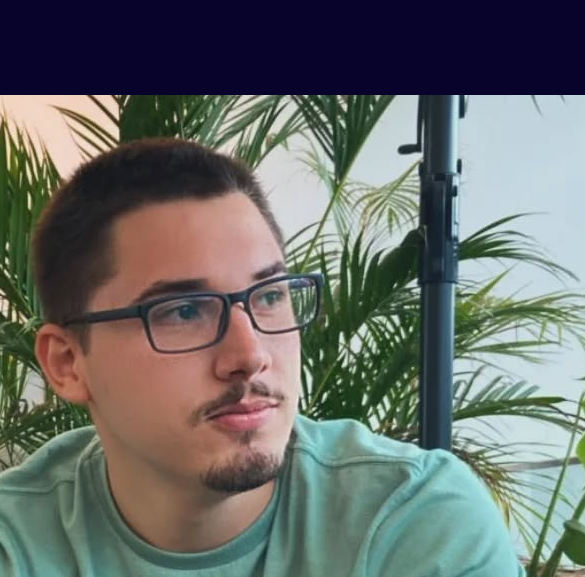
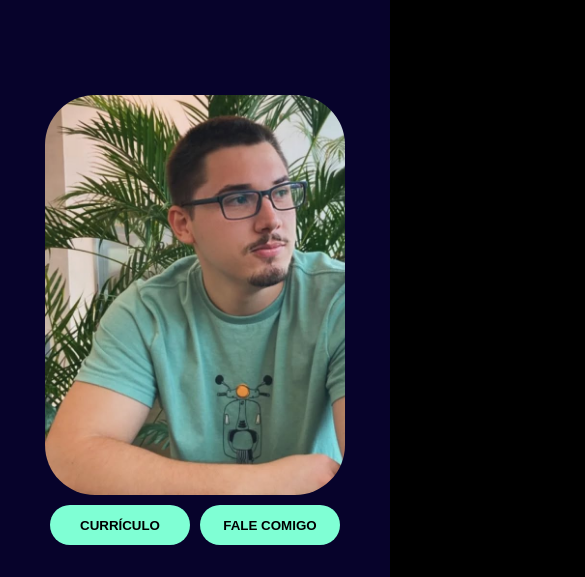
Before and after one commit to Leandro-RF-Rodriguez/Port, a plain HTML site: page index.html in a window 390 px wide. Shown: the top 577 px of the page, 585 px wide, since content can reach past the window. Drawn offline with Linux system fonts and the light colour scheme.

Commit message:
Update index.html
responsividade

```diff
--- a/index.html
+++ b/index.html
@@ -6,16 +6,14 @@
     <title>Leandro Rafael</title>
     <link rel="stylesheet" href="index.css">
     <script src="js/popup.js" defer></script>
-
     <script src="https://cdn.emailjs.com/dist/email.min.js"></script>
 </head>
 <body>
 
+<div class="tudo">
+
     <div class="posi">
         <nav class="menu">
-        <ul class="parteum">
-            <li><a class="logo"></a></li>
-        </ul>
                 <ul class="partedois">
                     <li><a href="#a1">Sobre</a></li>
                     <li><a href="https://www.linkedin.com/in/leandro-rafael-ferreira-rodriguez-b691b8243">LinkedIn</a></li>
@@ -52,7 +50,7 @@
 
                 <div class="espaso">
                     <div class="perfil_direita">
-                    <img src="img/eu.jpeg" alt="Foto de Leandro Rafael" width="400px">
+                        <ul><img src="img/eu.jpeg" alt="Foto de Leandro Rafael"width="200px"></ul>
                     </div>
                     <div class="botao">
                         <ul class="b1"><button>CURRÍCULO</button></ul>
@@ -86,9 +84,13 @@
                 </div>
             </ul>
         </div>
+
+
     </div>
 
 <div class="Construção"><ul>Em Construção</ul> </div>
 
+</div>
+
 </body>
 </html>
```
Lines whose indentation alone changed are shown as unchanged.
